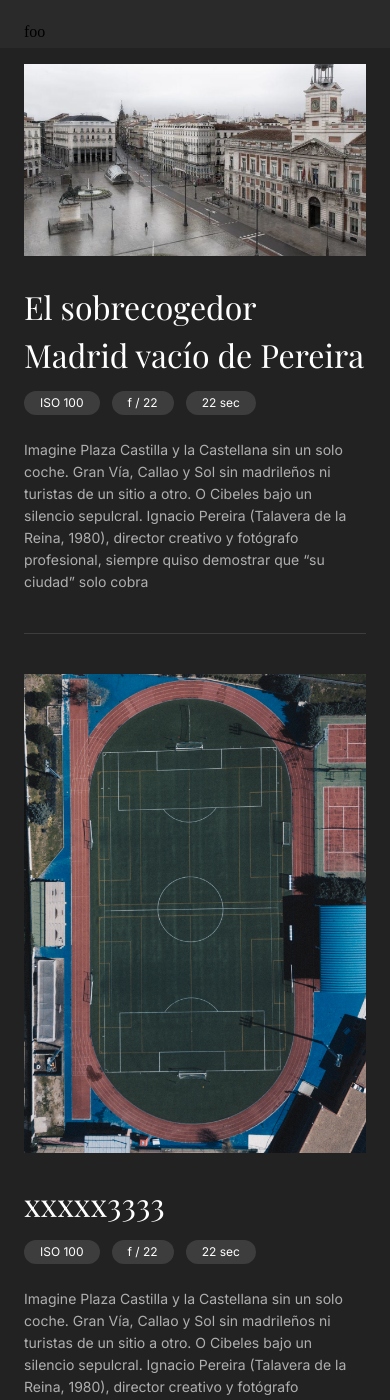
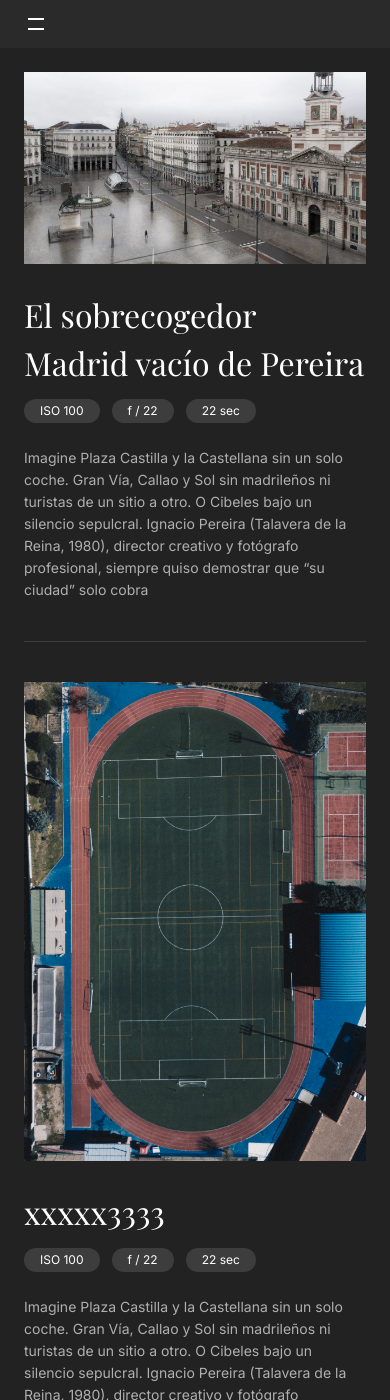
Before and after one commit to piensaenpixel/blog, a Jekyll site: the page built from index.md, in a window 390 px wide and 1400 px high. Built offline with Jekyll 4.4.1, drawn with Linux system fonts in a browser that asks for light colours.

Commit message:
add menu

```diff
--- a/_includes/header.html
+++ b/_includes/header.html
@@ -1,3 +1,6 @@
 <header class="header">
-    foo
+    <svg width="24" height="24" viewBox="0 0 24 24" fill="none" xmlns="http://www.w3.org/2000/svg">
+        <rect x="4" y="6" width="16" height="2" fill="white"/>
+        <rect x="4" y="16" width="16" height="2" fill="white"/>
+    </svg>
 </header>
--- a/_scss/grid.scss
+++ b/_scss/grid.scss
@@ -118,7 +118,7 @@
 
   @media (max-width: 600px) {
     .container {
-      padding: 64px 24px;
+      padding: 72px 24px;
       position: relative;
     }
     .section {
--- a/_scss/header.scss
+++ b/_scss/header.scss
@@ -15,10 +15,13 @@
 
 @media (max-width: 600px) {
     .header {
-      width: auto;
-      right: 0;
-      bottom: auto;
-      height: 40px;
-      z-index: 1;
+        width: auto;
+        right: 0;
+        bottom: auto;
+        height: 48px;
+        z-index: 1;
+        display: flex;
+        padding: 0 24px;
+        align-items: center;
     }
   }
```
Also changed, not shown: 8 other files.
